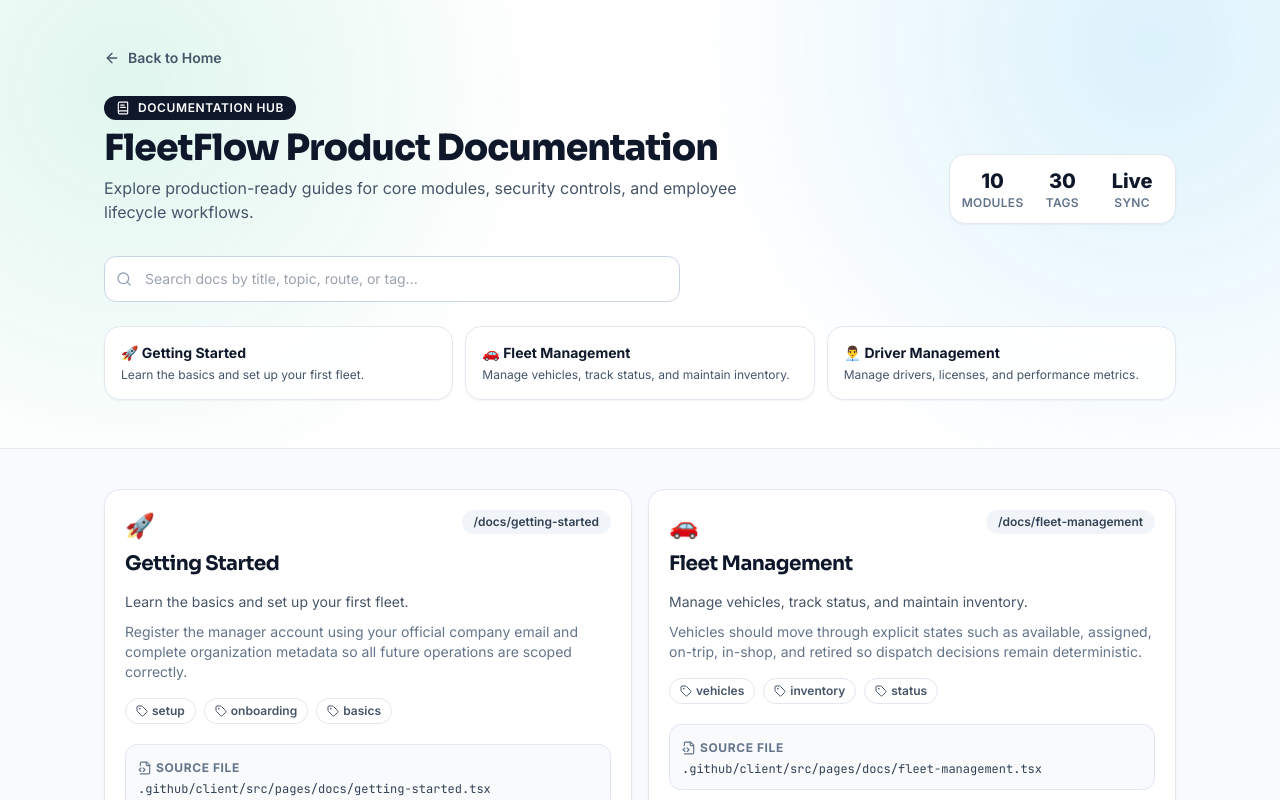
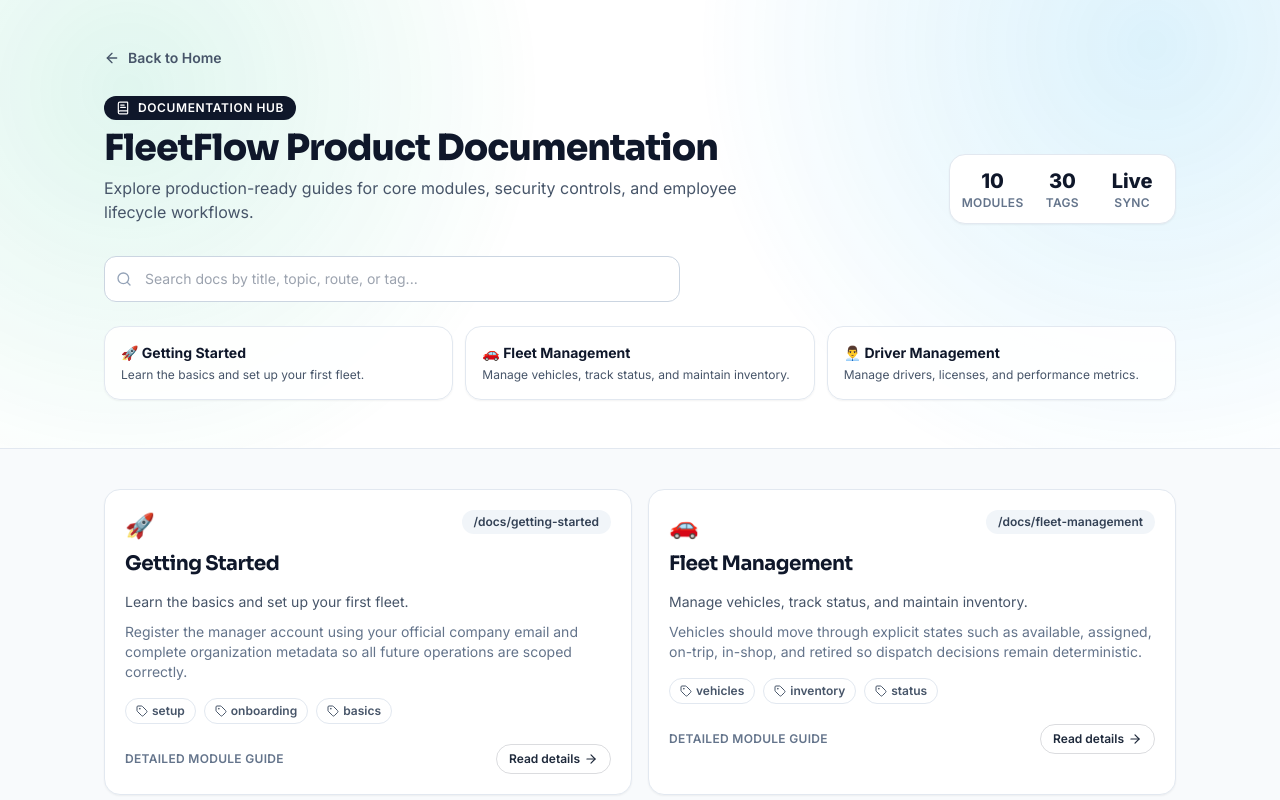
Before and after one commit to khushal910/Transport-Management-System, a React (Vite) app in the folder client/: page /docs in a window 1280 px wide. Shown: the top 800 px of the page. Built offline with nearby package versions, Linux system fonts and the light colour scheme; no server answers; the HTML template or start-up script is replaced by a standard one.

Commit message:
ui(docs): hide source file details from documentation hub cards

```diff
--- a/client/src/pages/DocumentationPage.tsx
+++ b/client/src/pages/DocumentationPage.tsx
@@ -137,14 +137,6 @@ export default function DocumentationPage() {
                   ))}
                 </div>
 
-                <div className="mt-5 rounded-xl border border-slate-200 bg-slate-50 p-3">
-                  <p className="mb-1 inline-flex items-center gap-1 text-xs font-bold uppercase tracking-wider text-slate-500">
-                    <FileCode2 className="h-3.5 w-3.5" />
-                    Source File
-                  </p>
-                  <p className="font-mono text-xs text-slate-700">{doc.sourceFile}</p>
-                </div>
-
                 <div className="mt-5 flex items-center justify-between">
                   <span className="text-xs font-semibold uppercase tracking-wide text-slate-500">Detailed module guide</span>
                   <Link
--- a/client/src/pages/DocumentationTopicPage.tsx
+++ b/client/src/pages/DocumentationTopicPage.tsx
@@ -67,8 +67,6 @@ export default function DocumentationTopicPage() {
               <div className="rounded-2xl border border-slate-200 bg-white p-4 shadow-sm">
                 <p className="text-xs font-semibold uppercase tracking-wider text-slate-500">Route</p>
                 <p className="mt-1 font-mono text-xs text-slate-700">{catalogEntry.routePath}</p>
-                <p className="mt-3 text-xs font-semibold uppercase tracking-wider text-slate-500">Source</p>
-                <p className="mt-1 font-mono text-xs text-slate-700">{catalogEntry.sourceFile}</p>
               </div>
             ) : null}
           </div>
```
